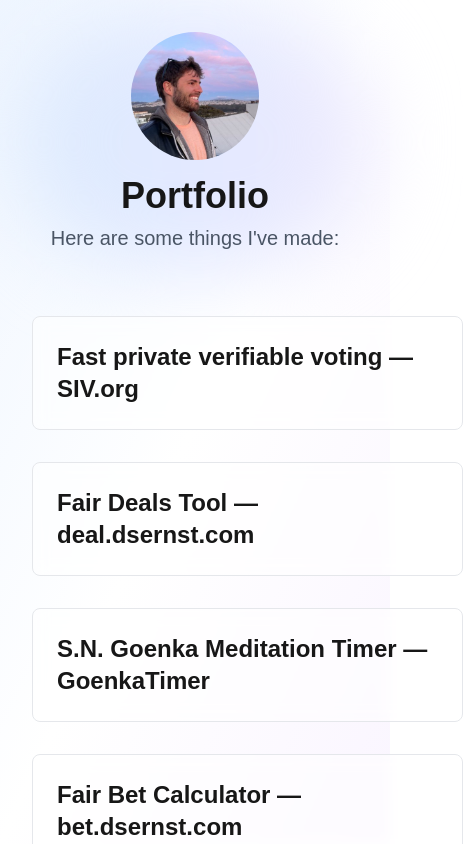
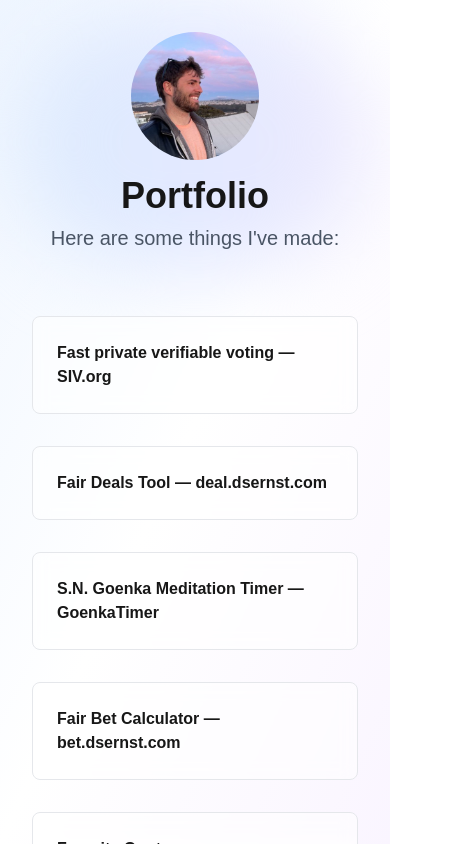
Before and after one commit to dsernst/dsernst.com-2025, a Next.js app: page /portfolio in a window 390 px wide. Shown: the top 844 px of the page, 463 px wide, since content can reach past the window. Built offline with nearby package versions, Linux system fonts and the light colour scheme.

Commit message:
/portfolio: Better sized text for small screens

```diff
--- a/app/portfolio/page.tsx
+++ b/app/portfolio/page.tsx
@@ -17,7 +17,7 @@ export default function Creations() {
               key={project}
               className="p-6 rounded-lg border border-gray-200 dark:border-gray-800 bg-white/50 dark:bg-gray-900/50 backdrop-blur-sm"
             >
-              <h2 className="text-2xl font-semibold">{project}</h2>
+              <h2 className="sm:text-2xl font-semibold">{project}</h2>
             </div>
           ))}
         </div>
```
